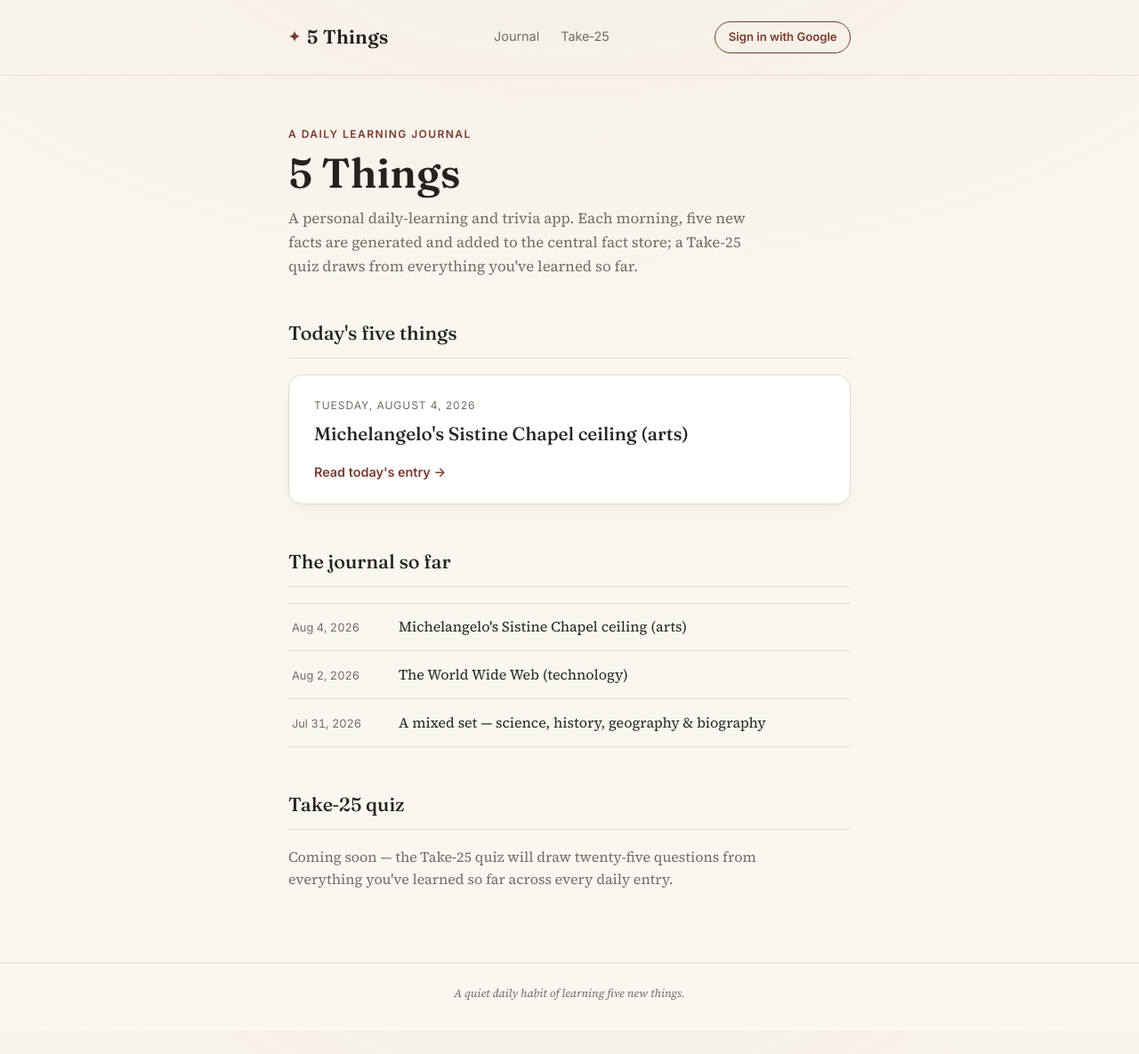
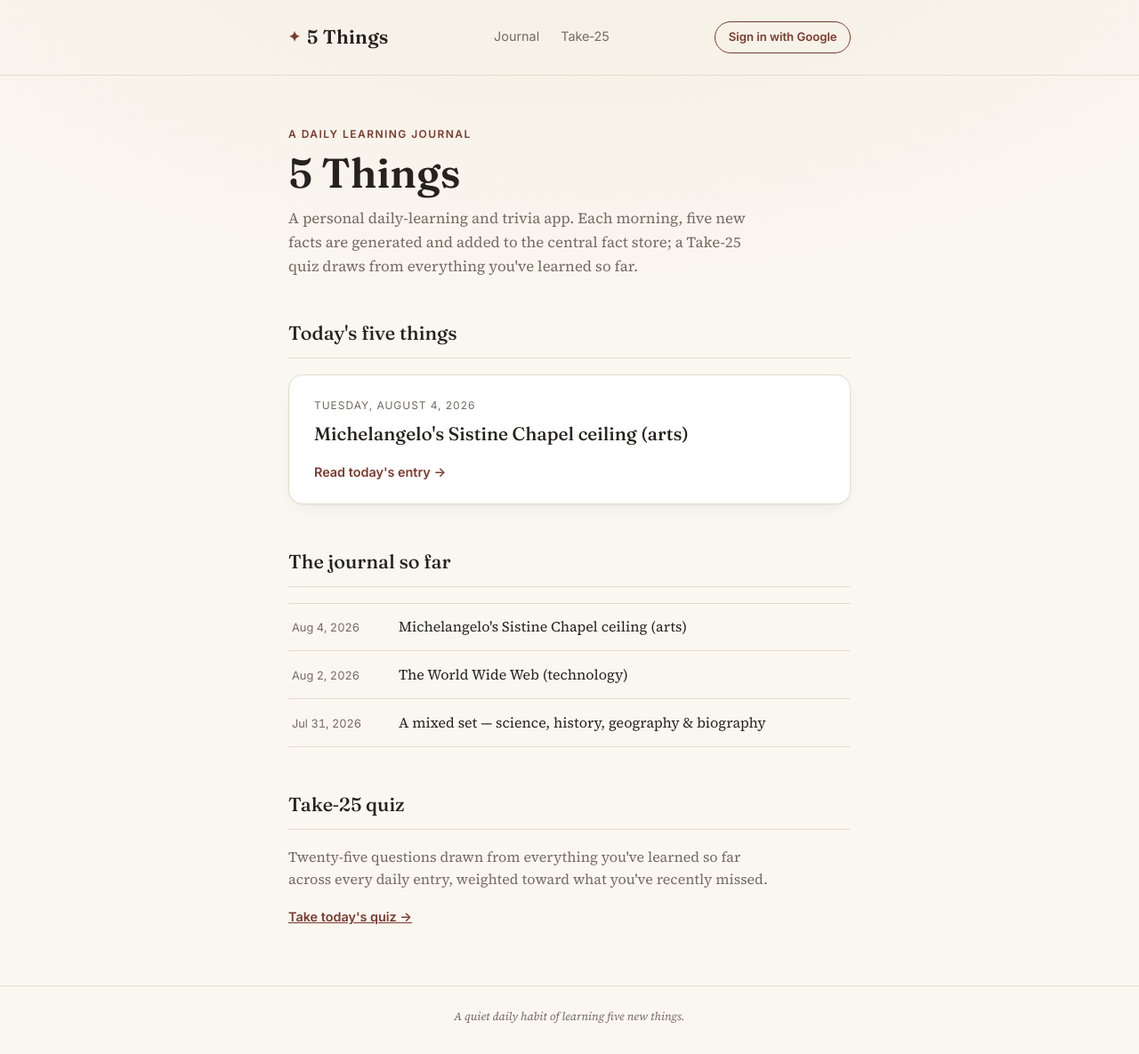
Before and after one commit to msiebert/five-things, a Jekyll site: the page built from index.md, in a window 1280 px wide. Shown: the whole page at 89% size. Built offline with Jekyll 4.4.1, drawn with Linux system fonts in a browser that asks for light colours; comment, search, counter and statistics services are not loaded; before the commit the page ends 1159 px from its top, so only the background shows below that.

Commit message:
Build Take-25 quiz: weighted draw, prompt-first UI, end-of-quiz grading
Adds a standalone /take-25/ page that draws 25 facts from the full
central fact store, weighted toward recentlyMissed/recentlyAdded with
a decaying boost (Efraimidis-Spirakis weighted sampling, no
replacement). UI is prompt-first: question shown, answer revealed on
demand, self-graded per question but only recorded in memory. A single
Firestore read-modify-write at the end updates recentlyMissed and
recentlyAdded on the user's doc, sets a localStorage completion
checkmark for the day, and dispatches a completion event for future
gamification hookup (MAR-15).

Co-Authored-By: Claude Sonnet 5 <noreply@anthropic.com>
Claude-Session: https://claude.ai/code/session_01Qsg7ADcGoNW1wwTVthJbah

```diff
--- a/_layouts/default.html
+++ b/_layouts/default.html
@@ -24,7 +24,7 @@
         </a>
         <nav class="site-nav">
           <a href="{{ '/' | relative_url }}">Journal</a>
-          <a href="{{ '/#quiz' | relative_url }}">Take‑25</a>
+          <a href="{{ '/take-25/' | relative_url }}">Take‑25</a>
         </nav>
         {% include auth-controls.html %}
       </div>
--- a/assets/css/style.css
+++ b/assets/css/style.css
@@ -466,6 +466,137 @@ main {
   color: #b3382c;
 }
 
+/* Take-25 quiz page */
+
+.quiz-header {
+  margin-bottom: 2.25rem;
+}
+
+.quiz-header h1 {
+  font-family: var(--serif);
+  font-size: clamp(1.6rem, 5vw, 2.1rem);
+  font-weight: 600;
+  margin: 0 0 0.5rem;
+  line-height: 1.2;
+}
+
+.quiz-subtitle {
+  margin: 0;
+  color: var(--muted);
+  font-size: 0.95rem;
+}
+
+.quiz-status {
+  color: var(--muted);
+  font-family: var(--serif-text);
+}
+
+.quiz-panel {
+  background: var(--card-bg);
+  border: 1px solid var(--border);
+  border-radius: 1rem;
+  padding: 1.75rem;
+  box-shadow: var(--shadow);
+}
+
+.quiz-progress {
+  margin: 0 0 0.75rem;
+  font-size: 0.75rem;
+  font-weight: 600;
+  text-transform: uppercase;
+  letter-spacing: 0.08em;
+  color: var(--muted);
+}
+
+.quiz-topic {
+  margin: 0 0 0.4rem;
+  font-size: 0.72rem;
+  font-weight: 600;
+  text-transform: uppercase;
+  letter-spacing: 0.08em;
+  color: var(--accent);
+}
+
+.quiz-question {
+  font-family: var(--serif);
+  font-weight: 500;
+  margin: 0 0 1.25rem;
+  font-size: 1.3rem;
+  line-height: 1.4;
+}
+
+.quiz-reveal {
+  font: inherit;
+  font-family: var(--sans);
+  font-size: 0.9rem;
+  font-weight: 600;
+  padding: 0.6rem 1.2rem;
+  border-radius: 2rem;
+  border: 1px solid var(--accent);
+  background: var(--accent);
+  color: var(--card-bg);
+  cursor: pointer;
+}
+
+.quiz-answer-block {
+  margin-top: 1rem;
+}
+
+.quiz-answer {
+  margin: 0 0 0.85rem;
+  font-weight: 600;
+  font-family: var(--serif-text);
+  font-size: 1.05rem;
+}
+
+.quiz-explanation-link {
+  display: inline-block;
+  margin-bottom: 1.25rem;
+  font-size: 0.85rem;
+}
+
+.quiz-grade-buttons {
+  display: flex;
+  gap: 0.75rem;
+  flex-wrap: wrap;
+}
+
+.quiz-grade {
+  font: inherit;
+  font-family: var(--sans);
+  font-size: 0.85rem;
+  font-weight: 600;
+  padding: 0.55rem 1.1rem;
+  border-radius: 2rem;
+  border: 1px solid var(--border);
+  background: transparent;
+  color: var(--fg);
+  cursor: pointer;
+  transition: background 0.15s ease, color 0.15s ease, border-color 0.15s ease;
+}
+
+.quiz-grade-correct:hover {
+  border-color: var(--accent);
+  color: var(--accent);
+}
+
+.quiz-grade-missed:hover {
+  border-color: #b3382c;
+  color: #b3382c;
+}
+
+.quiz-summary {
+  text-align: center;
+}
+
+.quiz-score {
+  font-family: var(--serif);
+  font-size: 2.5rem;
+  font-weight: 600;
+  margin: 0 0 0.75rem;
+  color: var(--accent);
+}
+
 /* Footer */
 
 .site-footer {
--- a/index.md
+++ b/index.md
@@ -39,7 +39,8 @@ title: Home
 <section class="quiz" id="quiz">
   <h2 class="section-heading">Take‑25 quiz</h2>
   <p class="quiz-copy">
-    Coming soon — the Take‑25 quiz will draw twenty-five questions from
-    everything you've learned so far across every daily entry.
+    Twenty-five questions drawn from everything you've learned so far
+    across every daily entry, weighted toward what you've recently missed.
   </p>
+  <a class="latest-cta" href="{{ '/take-25/' | relative_url }}">Take today's quiz &rarr;</a>
 </section>
```
Also changed, not shown: _layouts/take25.html (added, +16 -0 lines), assets/js/quiz.js (added, +253 -0 lines), docs/take25-quiz.md (added, +90 -0 lines), take25.md (added, +5 -0 lines).
